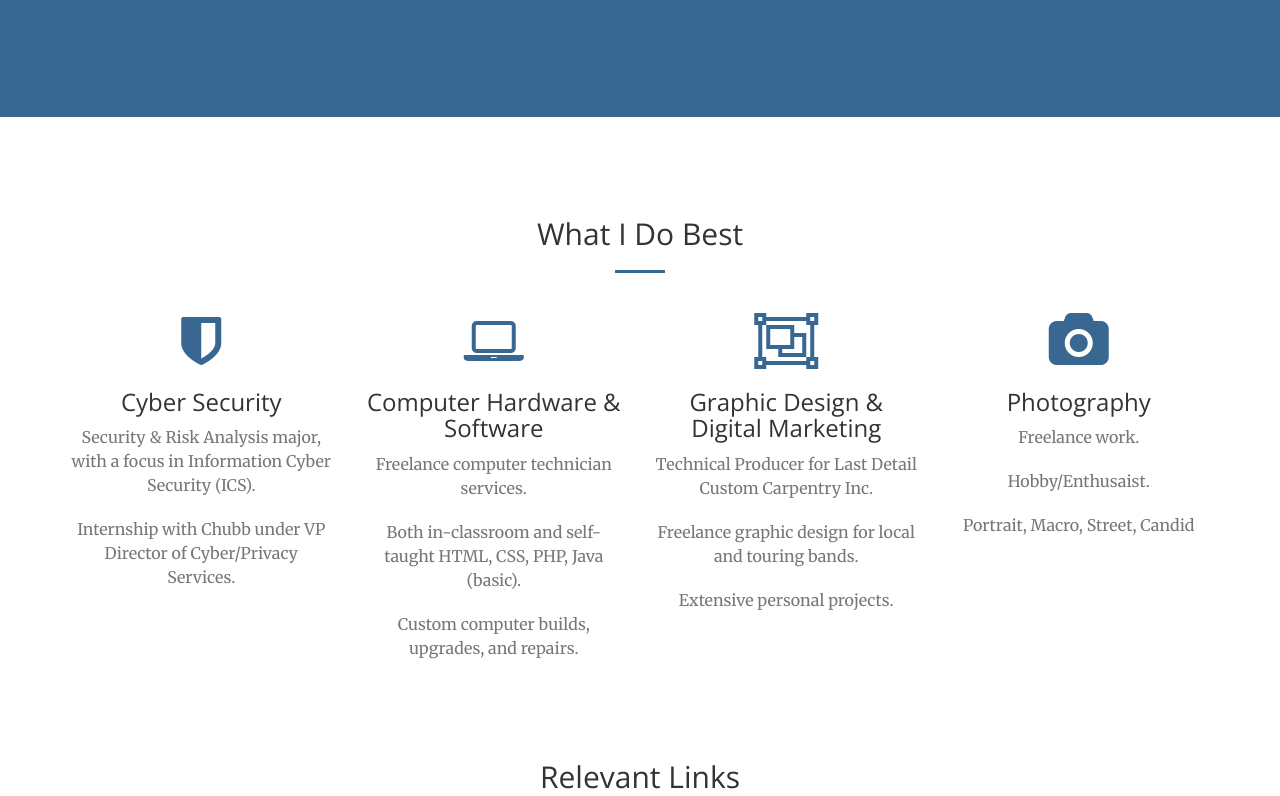
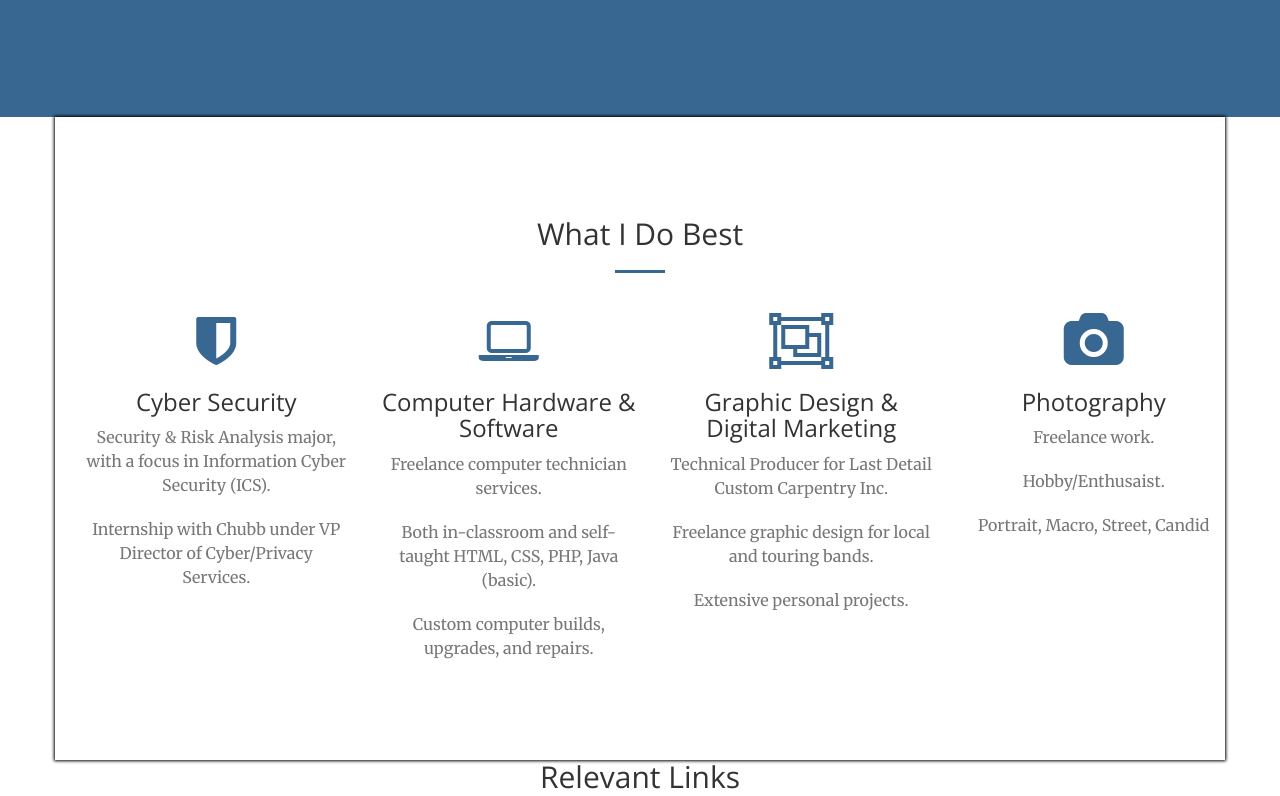
Before and after one commit to Dylanhellings/dylanhellingssite.github.io, a website: page index.html in a window 1280 px wide. Shown: the part 1411-2207 px from the top of the page. Drawn offline with nearby package versions, Linux system fonts and the light colour scheme.

Commit message:
added box-shadow: 0px 0px 3px 1px black; to services

```diff
--- a/index.html
+++ b/index.html
@@ -96,7 +96,7 @@ Stemming from my love of learning and teaching others, I have made a concerted e
         </div>
     </section>
 
-    <section id="services">
+    <section id="services" style="box-shadow: 0px 0px 3px 1px black;>
         <div class="container">
             <div class="row">
                 <div class="col-lg-12 text-center">
```
